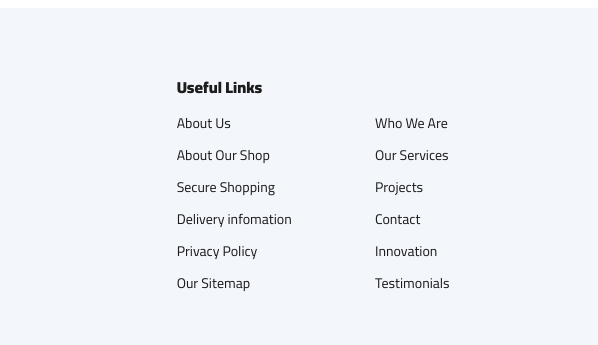
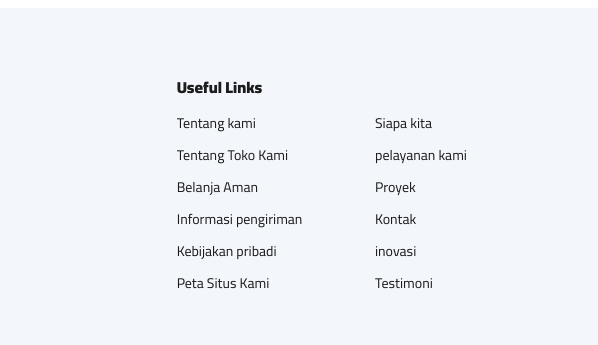
Before and after one commit to Ghozi1/Pasar-Golden, a plain HTML site: page shop-details.html in a window 1280 px wide. Shown: the part 2409-2754 px from the top of the page, 265-863 px from the left. Drawn offline with Linux system fonts and the light colour scheme.

Commit message:
Merge branch 'main' of https://github.com/Ghozi1/Pasar-Golden

```diff
--- a/shop-details.html
+++ b/shop-details.html
@@ -152,13 +152,13 @@
                             <span>Semua departemen</span>
                         </div>
                         <ul>
-                            <li><a href="#">Fresh Meat</a></li>
+                            <li><a href="#">Daging Segar</a></li>
                             <li><a href="#">Sayuran</a></li>
                             <li><a href="#">Buah & Kacangan</a></li>
                             <li><a href="#">Buah beri segar</a></li>
                             <li><a href="#">Makanan Laut</a></li>
                             <li><a href="#">Mentega & Telur</a></li>
-                            <li><a href="#">Fastfood</a></li>
+                            <li><a href="#">Makanan Cepat Saji</a></li>
                             <li><a href="#">Bawang segar</a></li>
                             <li><a href="#">Pepaya & Keripik</a></li>
                             <li><a href="#">Oatmeal</a></li>
@@ -476,20 +476,20 @@
                     <div class="footer__widget">
                         <h6>Useful Links</h6>
                         <ul>
-                            <li><a href="#">About Us</a></li>
-                            <li><a href="#">About Our Shop</a></li>
-                            <li><a href="#">Secure Shopping</a></li>
-                            <li><a href="#">Delivery infomation</a></li>
-                            <li><a href="#">Privacy Policy</a></li>
-                            <li><a href="#">Our Sitemap</a></li>
+                            <li><a href="#">Tentang kami</a></li>
+                            <li><a href="#">Tentang Toko Kami</a></li>
+                            <li><a href="#">Belanja Aman</a></li>
+                            <li><a href="#">Informasi pengiriman</a></li>
+                            <li><a href="#">Kebijakan pribadi</a></li>
+                            <li><a href="#"> Peta Situs Kami</a></li>
                         </ul>
                         <ul>
-                            <li><a href="#">Who We Are</a></li>
-                            <li><a href="#">Our Services</a></li>
-                            <li><a href="#">Projects</a></li>
-                            <li><a href="#">Contact</a></li>
-                            <li><a href="#">Innovation</a></li>
-                            <li><a href="#">Testimonials</a></li>
+                            <li><a href="#">Siapa kita</a></li>
+                            <li><a href="#">pelayanan kami</a></li>
+                            <li><a href="#">Proyek</a></li>
+                            <li><a href="#">Kontak</a></li>
+                            <li><a href="#">inovasi</a></li>
+                            <li><a href="#">Testimoni</a></li>
                         </ul>
                     </div>
                 </div>
```
